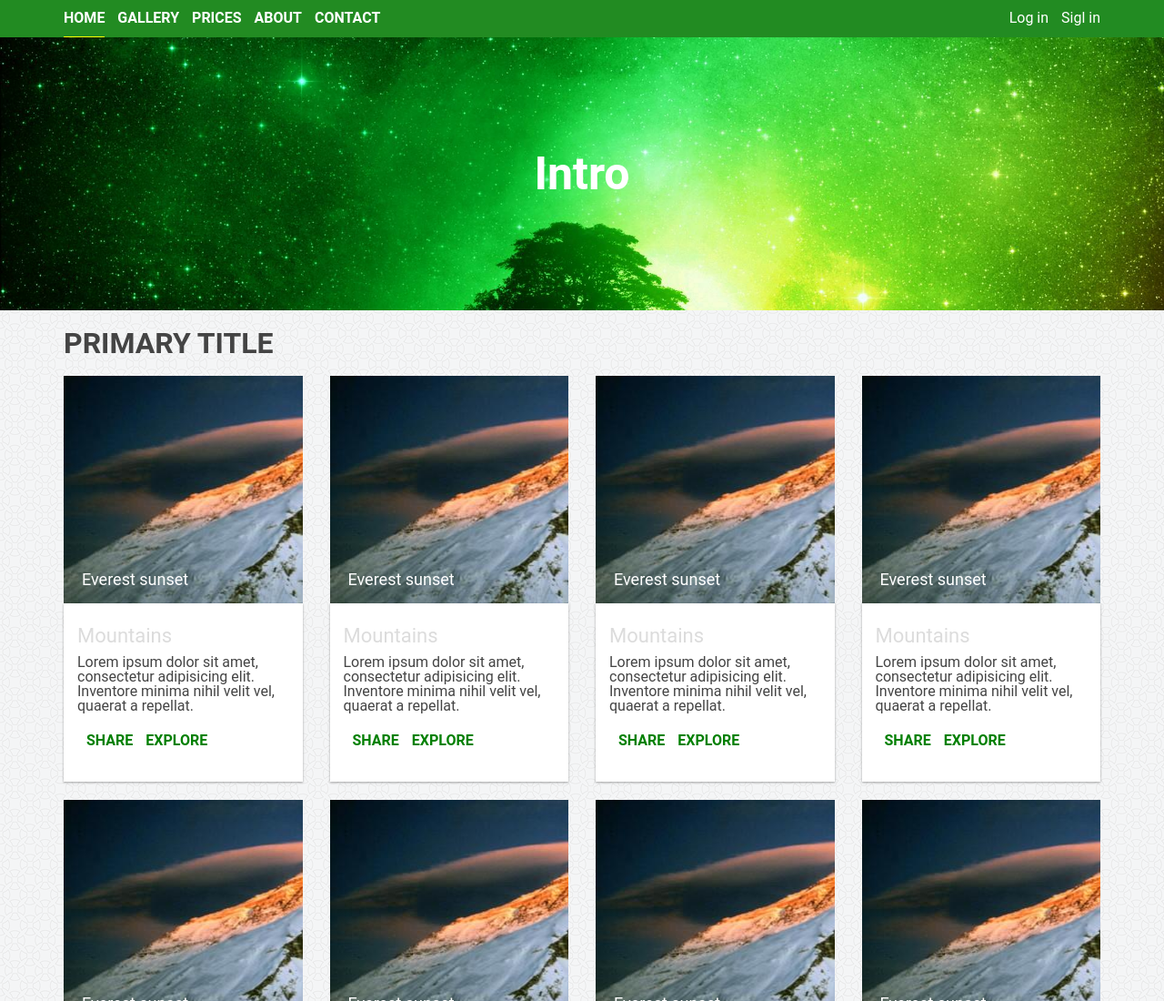
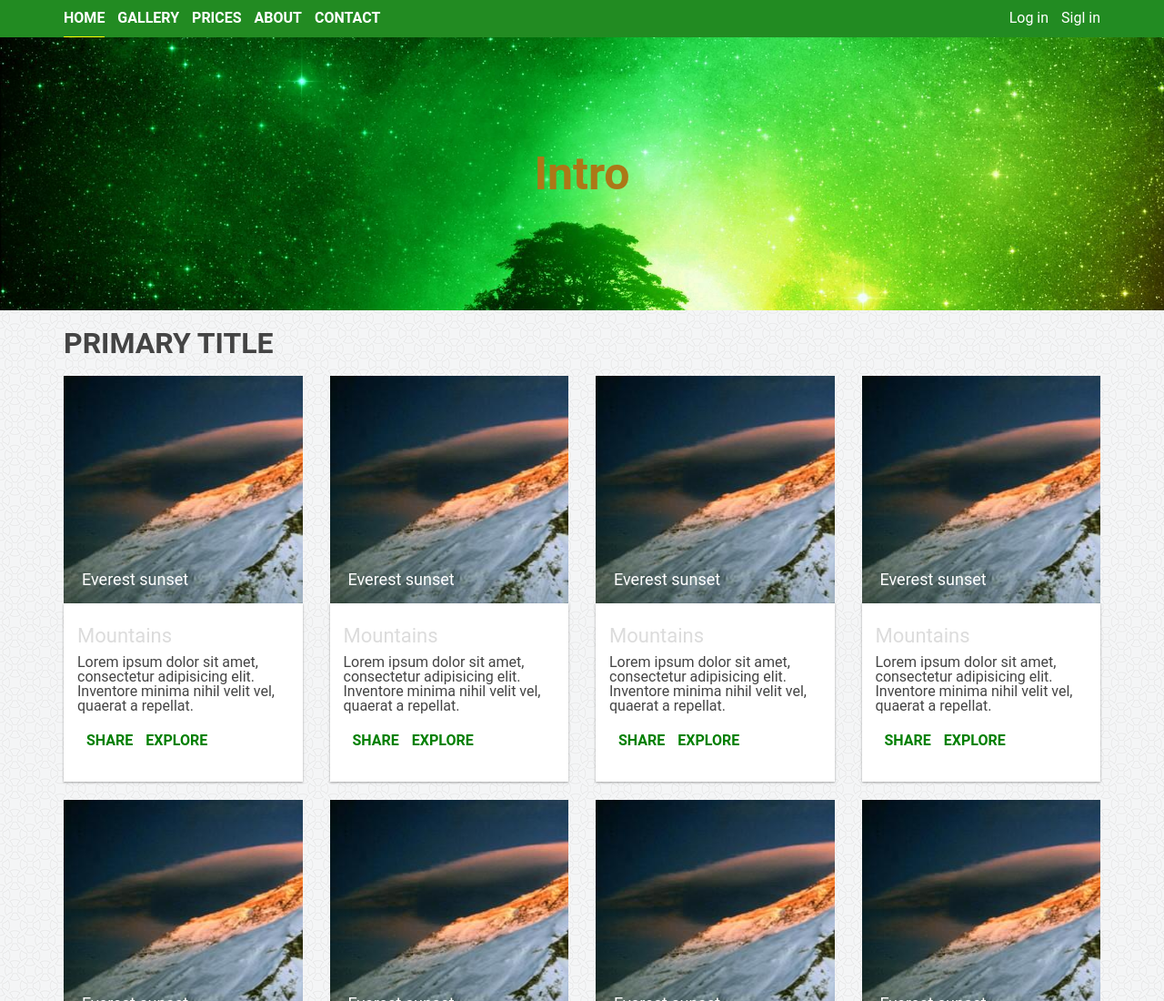
Before and after one commit to ukrenianshtorm/level_up_homeworks, a website: page public/views/css/homework-4/index.html in a window 1280 px wide. Shown: the top 1100 px of the page at 91% size. Drawn offline with Linux system fonts and the light colour scheme.

Commit message:
homework 4 color

```diff
--- a/public/views/css/homework-4/css/style.css
+++ b/public/views/css/homework-4/css/style.css
@@ -117,7 +117,7 @@
 
 .intro {
   font-size: 50px;
-  color: #fff;
+  color: rgb(172, 120, 23);
   font-weight: bold;
 }
 
```
